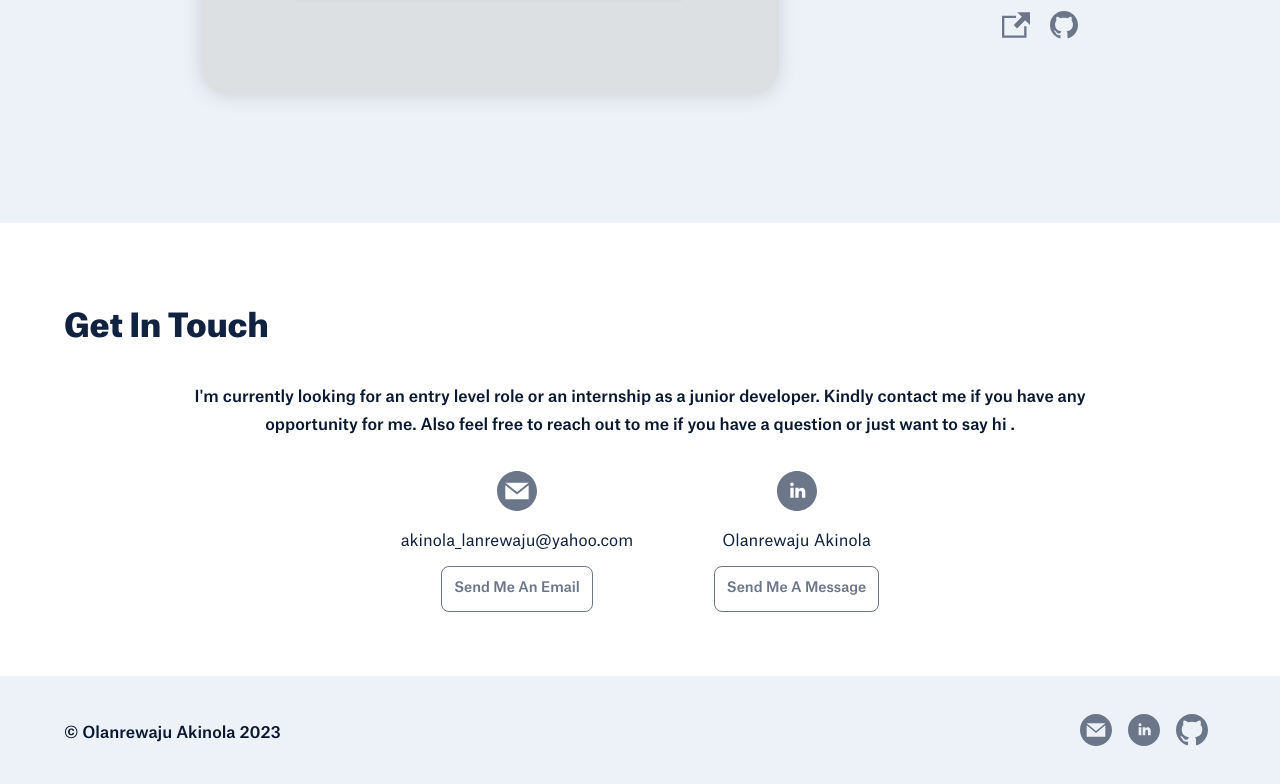
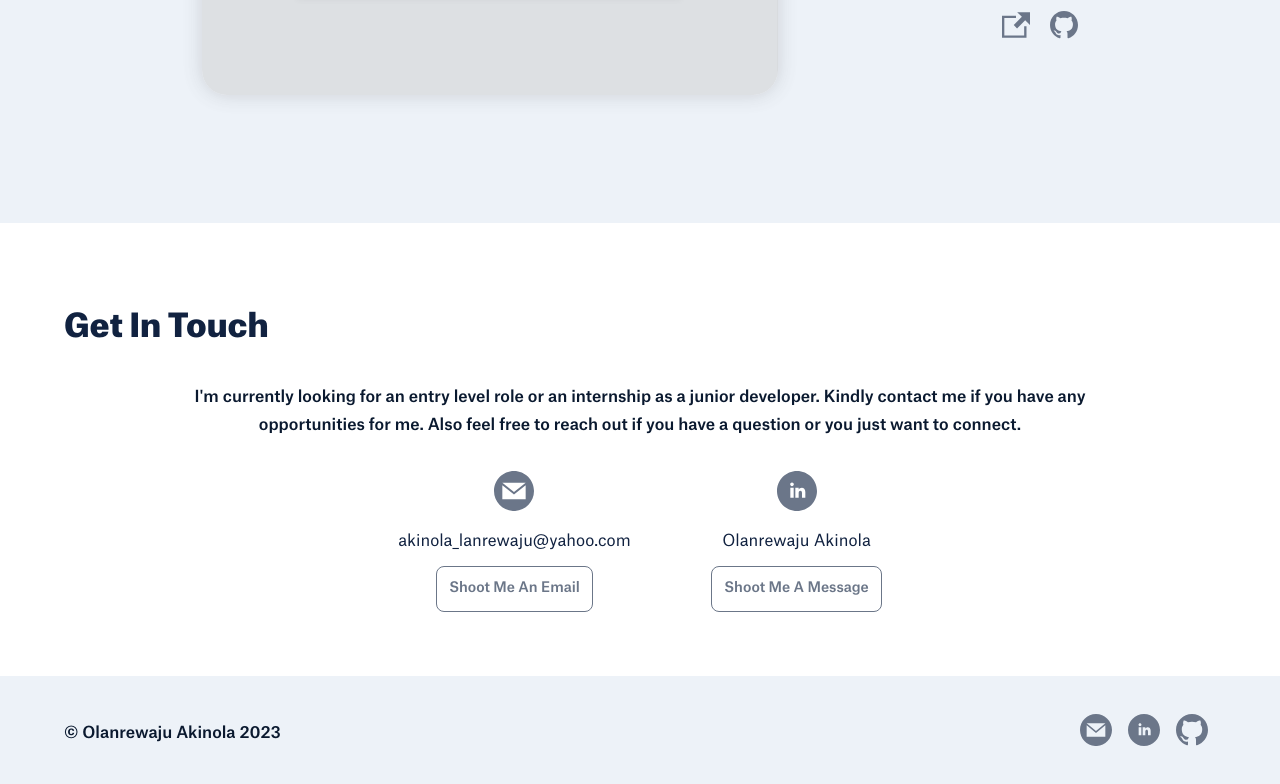
Before and after one commit to Olanrewaju-Ak/olanrewaju-akinola-portfolio, a React (Create React App) app: page / in a window 1280 px wide. Shown: the part 4278-5062 px from the top of the page. Built offline with nearby package versions, Linux system fonts and the light colour scheme.

Commit message:
Update Contact.js

```diff
--- a/src/components/contact/Contact.js
+++ b/src/components/contact/Contact.js
@@ -10,15 +10,15 @@ const Contact = () => {
 		<section className="contact" id="contact">
 			<div className="contact__container">
 				<div className="contact__header">
-					<h2 className="contact__header--text">Get In Touch</h2>
+					<h3 className="contact__header--text">Get In Touch</h3>
 				</div>
 				<div className="contact__content">
 					<div className="connect">
 						<p className="connect__message">
 							I'm currently looking for an entry level role or an internship as a
-							junior developer. Kindly contact me if you have any opportunity for me.
-							Also feel free to reach out to me if you have a question or just want to
-							say hi .
+							junior developer. Kindly contact me if you have any opportunities for
+							me. Also feel free to reach out if you have a question or you just want
+							to connect.
 						</p>
 						<div className="connect__inbox">
 							<div className="connect__email">
@@ -28,7 +28,7 @@ const Contact = () => {
 									href="mailto:akinola_lanrewaju@yahoo.com"
 									className="connect-btn"
 								>
-									<p className="connect-btn--text">Send Me An Email</p>
+									<p className="connect-btn--text">Shoot Me An Email</p>
 								</a>
 							</div>
 							<div className="connect__linked">
@@ -40,7 +40,7 @@ const Contact = () => {
 									rel="noreferrer"
 									className="connect-btn"
 								>
-									<p className="connect-btn--text">Send Me A Message</p>
+									<p className="connect-btn--text">Shoot Me A Message</p>
 								</a>
 							</div>
 						</div>
```
